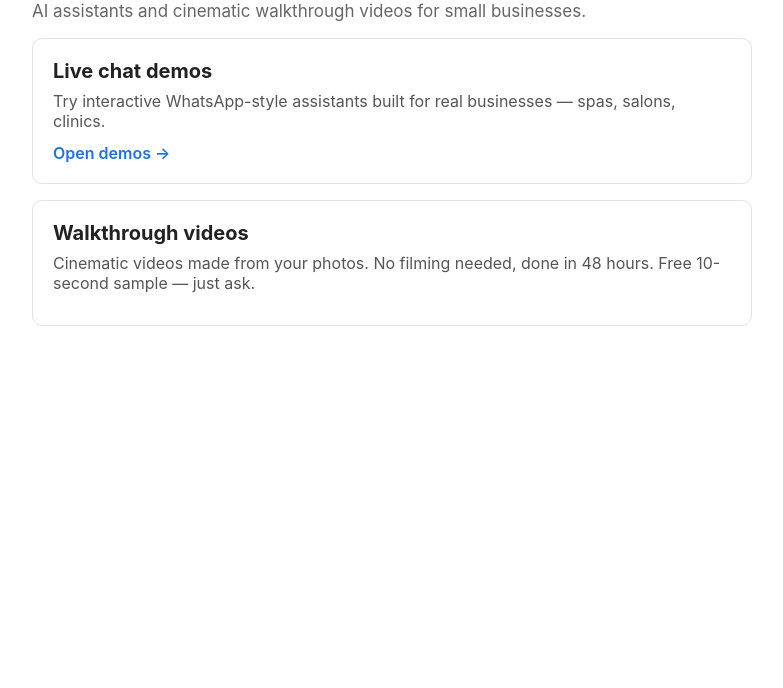
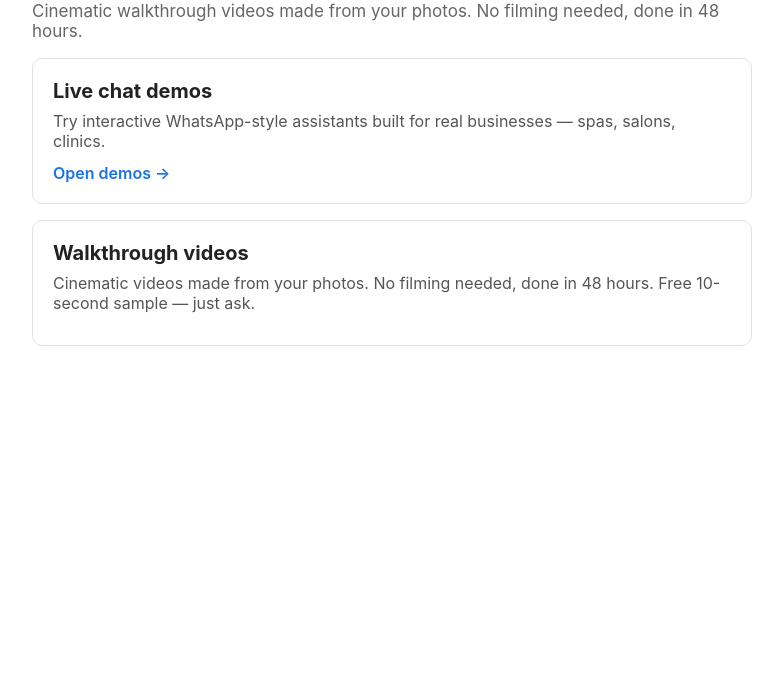
Before and after one commit to arman-automations/arman-automations.github.io, a plain HTML site: page index.html in a window 1280 px wide. Shown: the part 112-800 px from the top of the page, without its empty margins (248-1031 px from the left). Drawn offline with Linux system fonts and the light colour scheme.

Commit message:
Change title and description in index.html
Updated the title and description for clarity.

```diff
--- a/index.html
+++ b/index.html
@@ -3,7 +3,7 @@
 <head>
 <meta charset="UTF-8">
 <meta name="viewport" content="width=device-width, initial-scale=1.0">
-<title>Maya Rao — AI assistants for small businesses</title>
+<title>Maya Rao — cinematic walkthrough videos</title>
 <style>
   body { font-family: -apple-system, "Segoe UI", Arial, sans-serif; max-width: 720px; margin: 0 auto; padding: 40px 20px; color: #222; }
   h1 { font-size: 30px; margin-bottom: 8px; }
@@ -16,7 +16,7 @@
 </head>
 <body>
   <h1>Maya Rao</h1>
-  <p class="sub">AI assistants and cinematic walkthrough videos for small businesses.</p>
+  <p class="sub">Cinematic walkthrough videos made from your photos. No filming needed, done in 48 hours.</p>
 
   <div class="card">
     <h2>Live chat demos</h2>
```
